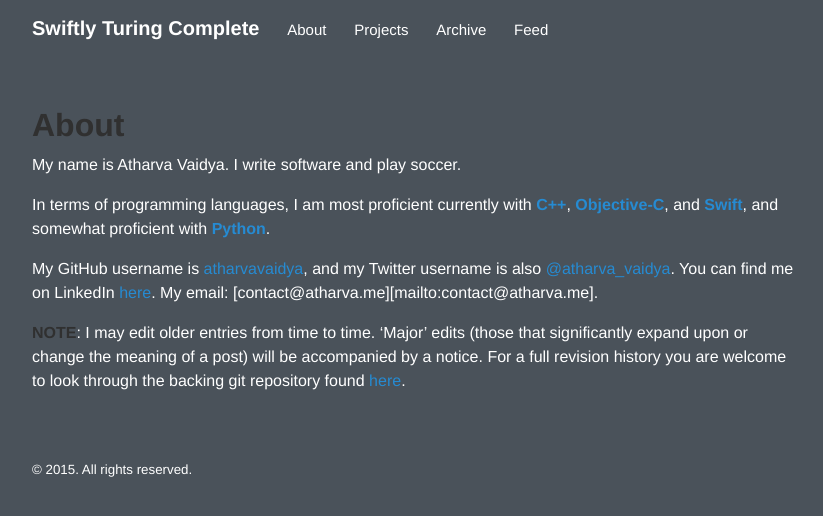
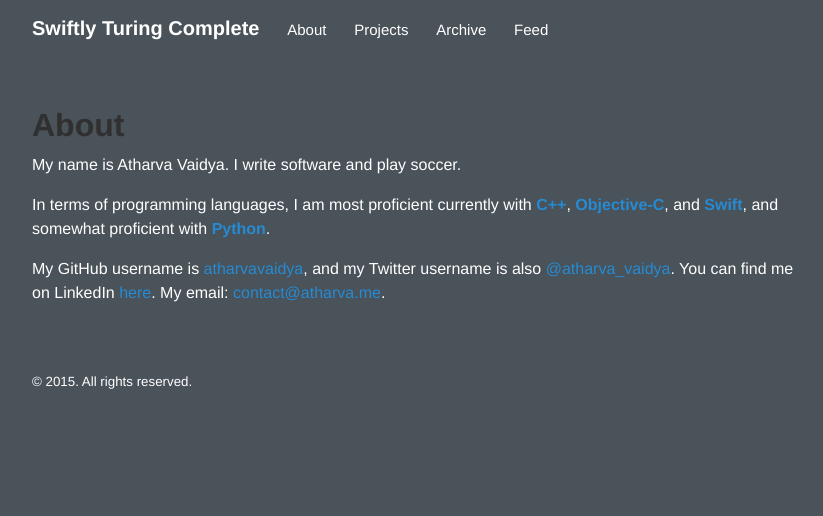
Before and after one commit to AtharvaVaidya/atharvavaidya.github.io, a Jekyll site: the page built from about.md, in a window 1280 px wide. Shown: the top 516 px of the page, without its empty margins (224-1047 px from the left). Built offline with Jekyll 4.4.1, drawn with Linux system fonts in a browser that asks for light colours.

Commit message:
Update about.md

```diff
--- a/about.md
+++ b/about.md
@@ -10,9 +10,7 @@ In terms of programming languages, I am most proficient currently with **[C++][c
 
 
 
-My GitHub username is [atharvavaidya][az-gh-link], and my Twitter username is also [@atharva_vaidya][az-tw-link]. You can find me on LinkedIn [here][az-li-link]. My email: [contact@atharva.me][mailto:contact@atharva.me].
-
-**NOTE**: I may edit older entries from time to time. 'Major' edits (those that significantly expand upon or change the meaning of a post) will be accompanied by a notice. For a full revision history you are welcome to look through the backing git repository found [here](https://github.com/atharvavaidya/atharvavaidya.github.io).
+My GitHub username is [atharvavaidya][az-gh-link], and my Twitter username is also [@atharva_vaidya][az-tw-link]. You can find me on LinkedIn [here][az-li-link]. My email: [contact@atharva.me][mail-link].
 
 [c-link]:         https://en.wikipedia.org/wiki/C%2B%2B
 [objc-link]:      https://developer.apple.com/library/mac/documentation/Cocoa/Conceptual/ProgrammingWithObjectiveC/Introduction/Introduction.html
```
Also changed, not shown: other parts of about.md (+1 -0 lines).
